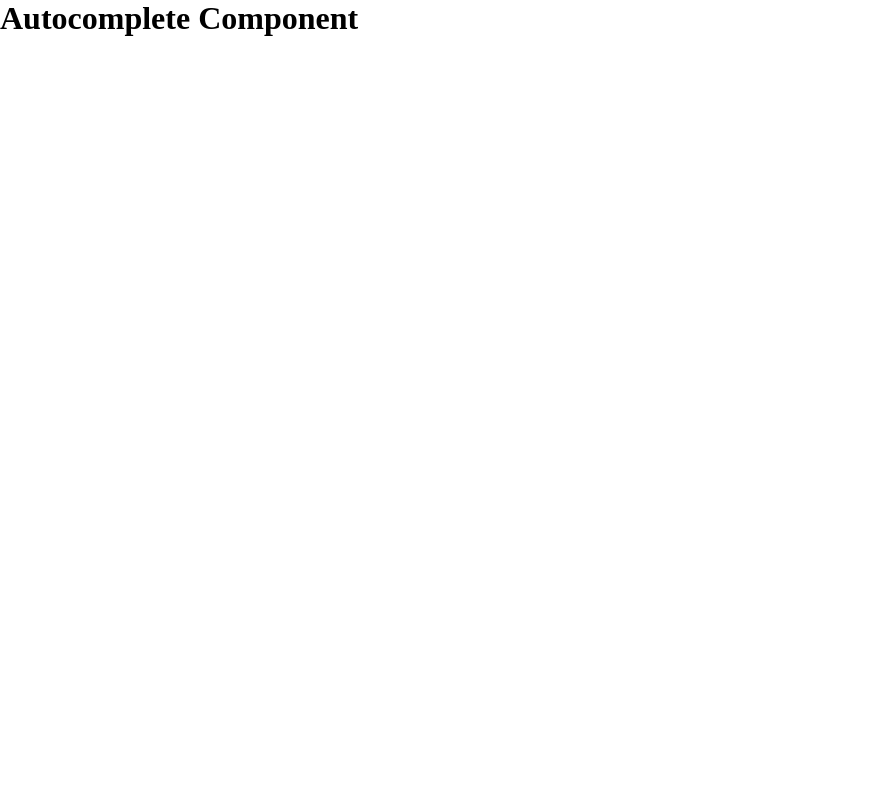
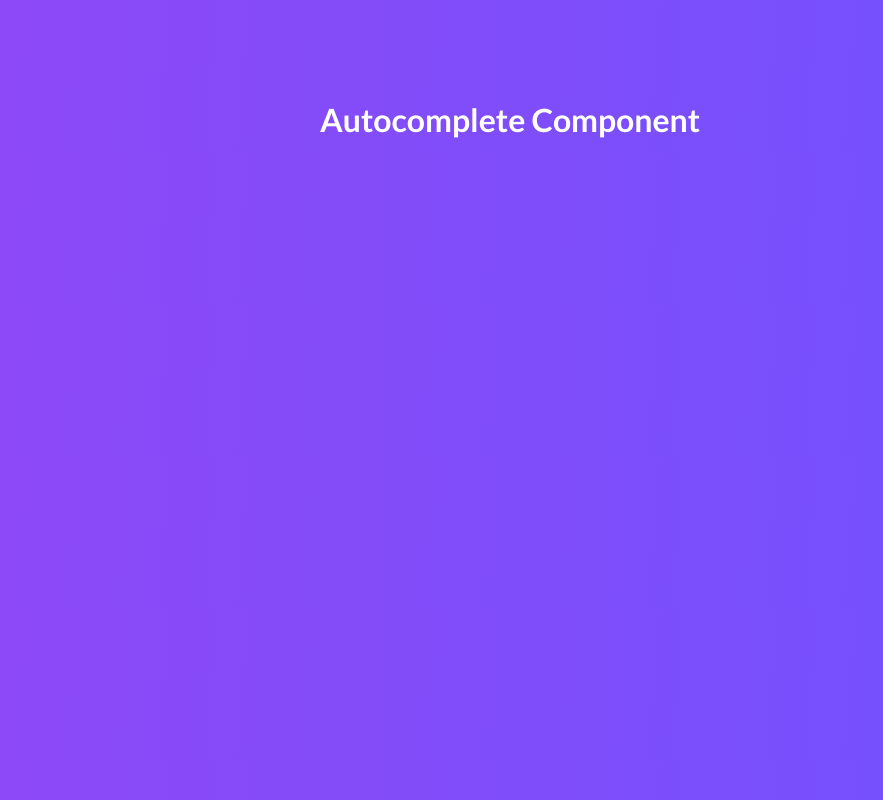
Before and after one commit to jvmoreira/react-autocomplete, a React app: page / in a window 1280 px wide. Shown: the whole page, without its empty margins (0-883 px from the left). Built offline with nearby package versions, Linux system fonts and the light colour scheme.

Commit message:
style: add page style

```diff
--- a/src/app.tsx
+++ b/src/app.tsx
@@ -4,6 +4,8 @@ import './style.scss';
 export function App(): ReactElement {
 
   return (
-    <h1>Autocomplete Component</h1>
+    <main className="page-content">
+      <h1 className="page-title">Autocomplete Component</h1>
+    </main>
   );
 }
--- a/src/style.scss
+++ b/src/style.scss
@@ -1,12 +1,30 @@
+@import url('https://fonts.googleapis.com/css2?family=Lato:wght@100;400;700&display=swap');
+
+:root {
+  --text-color: white;
+  --border-color: rgba(255, 255, 255, 0.5);
+  --focus-border-color: rgba(255, 255, 255, 0.8);
+  --placeholder-color: rgba(255, 255, 255, .7);
+  --font-family: 'Lato', sans-serif;
+  --background-gradient: linear-gradient(95deg, #8D49F7 0%, #6B53FF 103%);
+}
+
 html {
   box-sizing: border-box;
   margin: 0;
   padding: 0;
+  color: var(--text-color);
+  font-family: var(--font-family);
+  background: var(--background-gradient);
+
+  ::placeholder {
+    color: var(--placeholder-color);
+  }
 }
 
 *, :before, :after {
-  margin: inherit;
-  padding: inherit;
+  margin: unset;
+  padding: unset;
   box-sizing: inherit;
 }
 
@@ -14,3 +32,17 @@ a {
   color: inherit;
   text-decoration: inherit;
 }
+
+.page-content {
+  width: 80%;
+  margin: auto;
+
+  @media only screen and (min-width: 770px) {
+    max-width: 50%;
+  }
+
+  .page-title {
+    margin-top: 100px;
+    margin-bottom: .8rem;
+  }
+}
```
